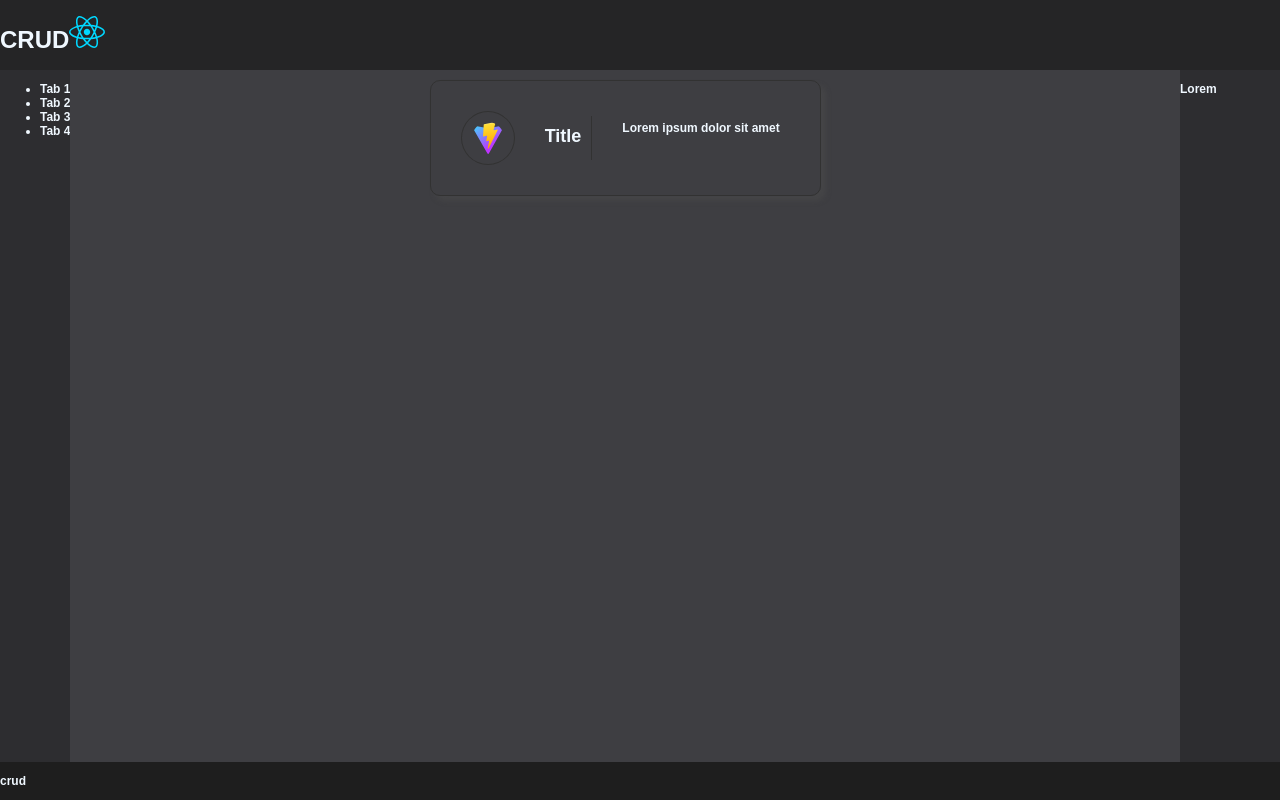
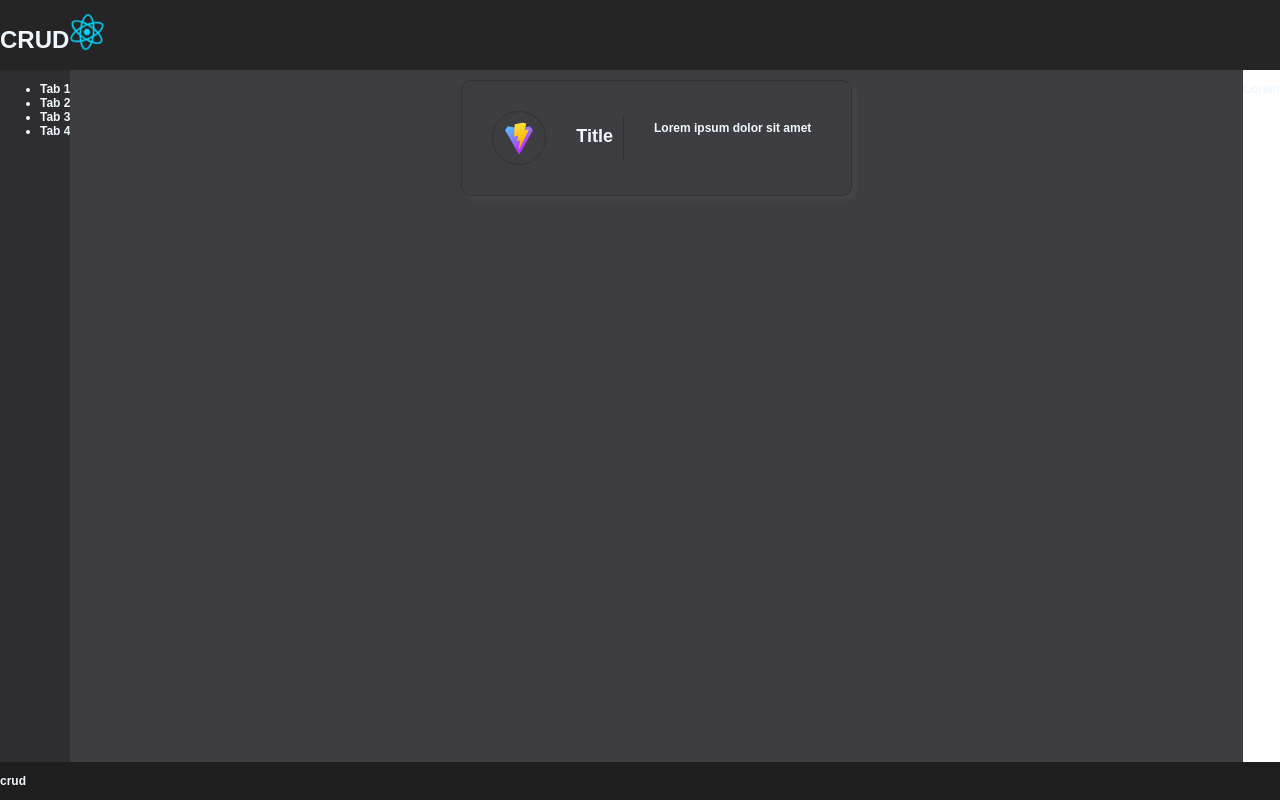
Before and after one commit to L0rd-Inquisit0r/Crud, a React (Vite) app in the folder Frontend/: page / in a window 1280 px wide. Built offline with nearby package versions, Linux system fonts and the light colour scheme.

Commit message:
fix: modular css

```diff
--- a/Frontend/src/sections/Footer/Footer.module.css
+++ b/Frontend/src/sections/Footer/Footer.module.css
@@ -1,3 +1,3 @@
-footer {
+.footer {
   background-color: #1e1e1e;
 }
--- a/Frontend/src/sections/Header/Header.module.css
+++ b/Frontend/src/sections/Header/Header.module.css
@@ -1,3 +1,19 @@
 .header {
     background-color: #252526;
 }
+
+@keyframes spin{
+    from{
+        transform: rotate(0deg);
+    }
+    to{
+        transform: rotate(360deg);
+    }
+}
+
+.header img{
+    animation-name: spin;
+    animation-duration: 5s;
+    animation-iteration-count: infinite;
+    animation-timing-function: linear;
+}
--- a/Frontend/src/sections/Main/Main.jsx
+++ b/Frontend/src/sections/Main/Main.jsx
@@ -4,7 +4,7 @@ import Card from '../../components/Card/Card'
 function Main(){
 
     return(
-        <main style={styles.main}>
+        <main className={styles.main}>
             <Card/>
         </main>
     );
--- a/Frontend/src/sections/Main/Main.module.css
+++ b/Frontend/src/sections/Main/Main.module.css
@@ -1,4 +1,4 @@
-main {
+.main {
   background-color: #3e3e42;
   flex-grow: 1;
   justify-items: center;
--- a/Frontend/src/sections/Nav/Nav.jsx
+++ b/Frontend/src/sections/Nav/Nav.jsx
@@ -3,7 +3,7 @@ import styles from './Nav.module.css'
 function Nav(){
 
     return(
-        <nav style={styles.nav}>
+        <nav className={styles.nav}>
             <ul>
                 <li><a>Tab 1</a></li>
                 <li><a>Tab 2</a></li>
--- a/Frontend/src/sections/Nav/Nav.module.css
+++ b/Frontend/src/sections/Nav/Nav.module.css
@@ -1,4 +1,4 @@
-nav {
+.nav {
     background-color:#2d2d30;
     flex-shrink: 0;
 }
--- a/Frontend/src/sections/Side/Side.jsx
+++ b/Frontend/src/sections/Side/Side.jsx
@@ -4,7 +4,7 @@ function Sidebar(){
 
     return(
         <>
-        <aside styles={styles.side}>
+        <aside className={styles.side}>
             <p>Lorem</p>
         </aside>
         </>
--- a/Frontend/src/sections/Side/Side.module.css
+++ b/Frontend/src/sections/Side/Side.module.css
@@ -1,4 +1,4 @@
-aside {
+.aside {
   background-color: #2d2d30;
   flex-shrink: 0;
   width: 100px;
```
